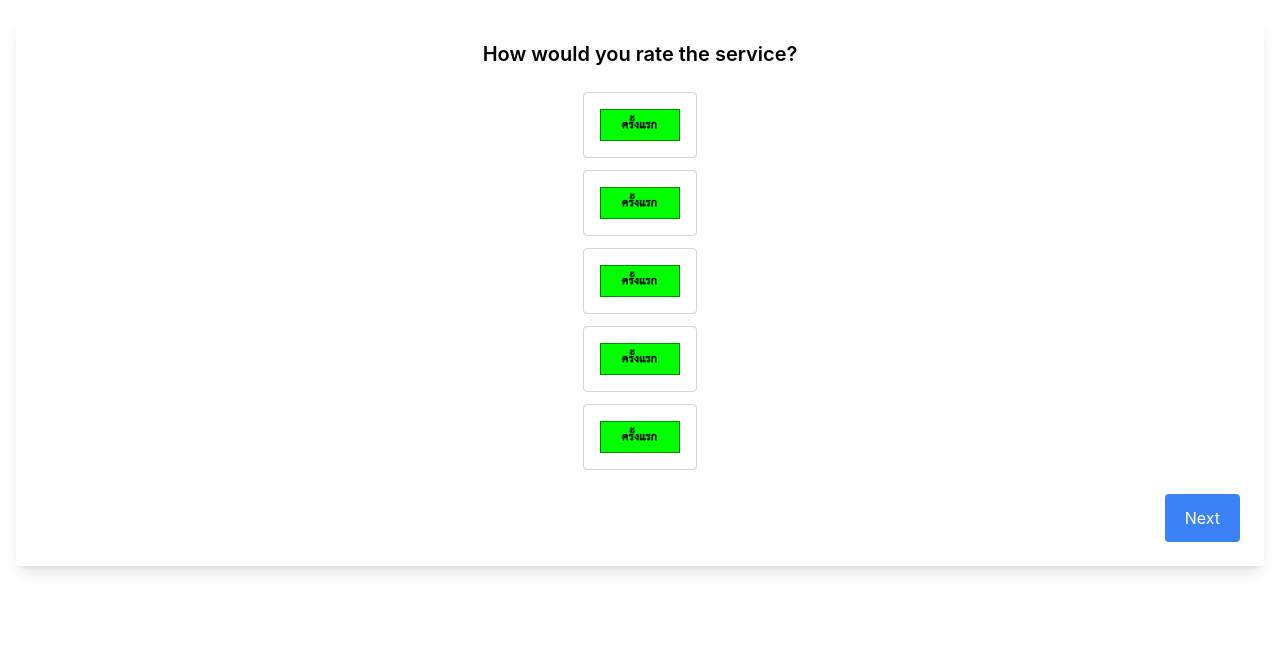
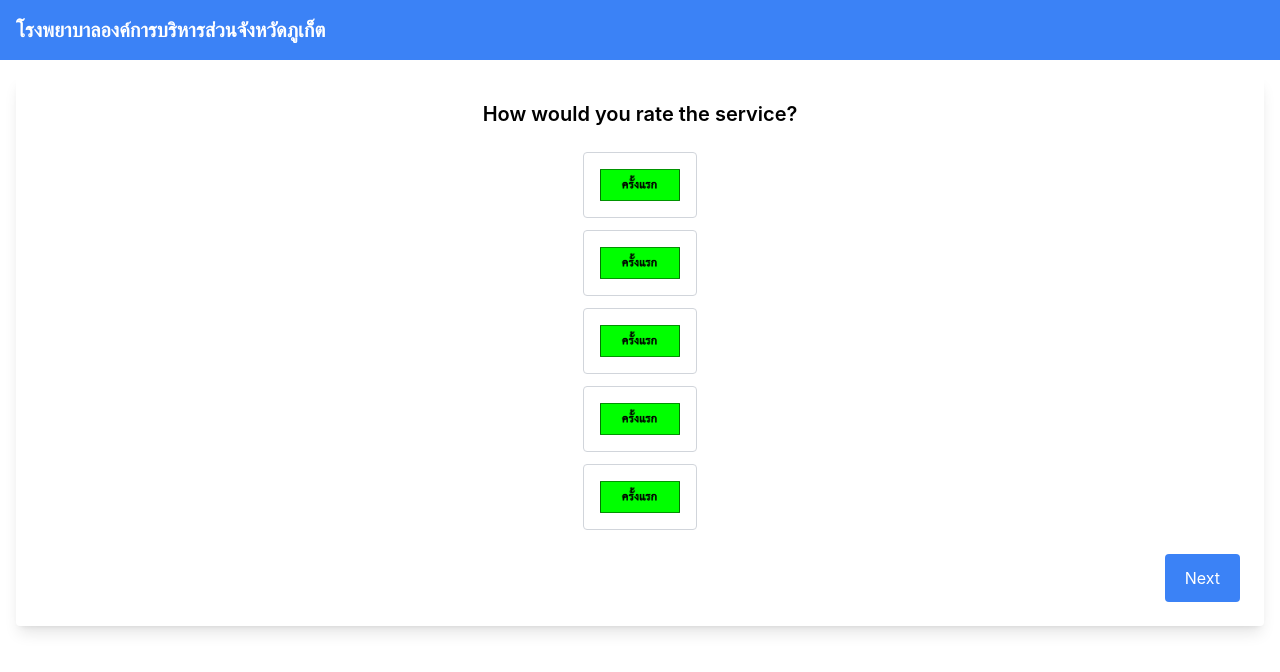
Before and after one commit to slowbs/hospital-feedback, a React (Create React App) app: page / in a window 1280 px wide. Shown: the top 672 px of the page. Built offline with nearby package versions, Linux system fonts and the light colour scheme.

Commit message:
เพิ่ม navbar

```diff
--- /dev/null
+++ b/src/components/Navbar.jsx
@@ -0,0 +1,14 @@
+import React from 'react';
+import { Link } from 'react-router-dom'; // ใช้สำหรับลิงค์ระหว่างหน้า
+
+const Navbar = () => {
+  return (
+    <div className="bg-blue-500 text-white p-4">
+      <div className="max-w-screen-xl mx-auto flex justify-between items-center">
+        <h1 className="text-xl font-bold">โรงพยาบาลองค์การบริหารส่วนจังหวัดภูเก็ต</h1>
+      </div>
+    </div>
+  );
+};
+
+export default Navbar;
--- a/src/pages/Feedback.jsx
+++ b/src/pages/Feedback.jsx
@@ -2,6 +2,7 @@ import React, { useState, useEffect } from "react";
 import { useNavigate } from "react-router-dom";
 import QuestionCard from "../components/QuestionCard";
 import { useFeedback } from "../context/FeedbackContext";
+import Navbar from "../components/Navbar"; // นำเข้า Navbar
 
 const Feedback = () => {
   const { feedback, resetFeedback } = useFeedback();
@@ -10,7 +11,7 @@ const Feedback = () => {
 
   useEffect(() => {
     resetFeedback(); // รีเซ็ตค่าทุกครั้งที่เข้าหน้า Feedback ใหม่
-  }, []); // ใช้ array ว่างเพื่อให้ทำงานครั้งเดียว
+  }, []); // เพิ่ม resetFeedback เป็น dependency
 
   const questions = [
     {
@@ -39,7 +40,6 @@ const Feedback = () => {
     if (currentQuestionIndex < questions.length - 1) {
       setCurrentQuestionIndex(currentQuestionIndex + 1);
     } else {
-      // เมื่อคำถามทั้งหมดตอบแล้ว ให้ไปที่หน้าสรุปคำตอบ
       navigate("/summary");
     }
   };
@@ -51,6 +51,8 @@ const Feedback = () => {
   };
 
   return (
+    <div>
+      <Navbar /> {/* เรียกใช้ Navbar */}
       <div className="p-4">
         {questions[currentQuestionIndex] && (
           <QuestionCard
@@ -61,6 +63,7 @@ const Feedback = () => {
           />
         )}
       </div>
+    </div>
   );
 };
 
```
Lines whose indentation alone changed are shown as unchanged.
